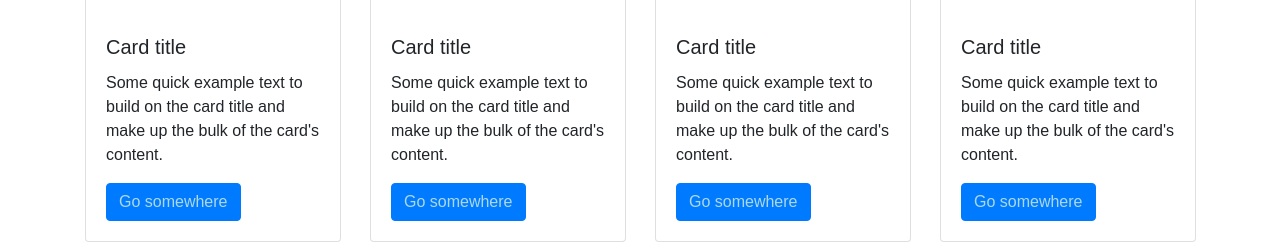
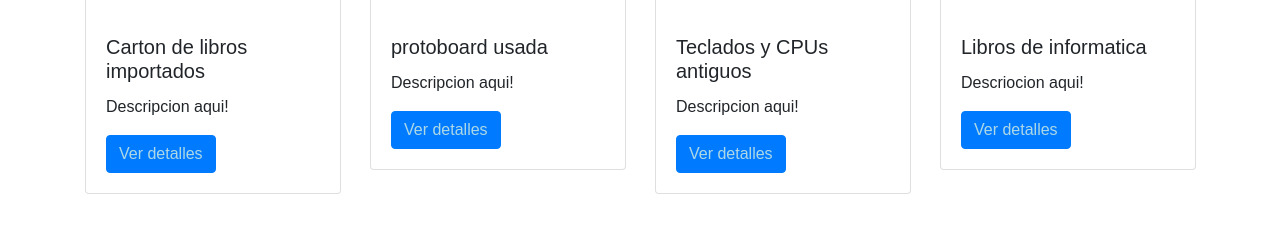
Before and after one commit to OsmaroB/-GREEN-BARTER, a PHP site: page /shop in a window 1280 px wide. Shown: the part 946-1188 px from the top of the page. After the commit the page ends 1140 px from the top, so only its background shows below. Run offline with PHP 8.4, Linux system fonts and the light colour scheme; some libraries are stand-ins or nearby versions.

Commit message:
se añade imagenes de los productos

```diff
--- a/views/shop_view.php
+++ b/views/shop_view.php
@@ -52,41 +52,41 @@
         <div class="up-30"></div>
         <div class="col-3">
             <div class="card" style="width: 16rem;">
-            <p class="text-center"><img  src="../web/img/shop/example.jpg" class="card-img-top img-cuadrada" alt="..."></p>
+            <p class="text-center"><img  src="../web/img/producto/carton.jpg" class="card-img-top img-cuadrada" alt="..."></p>
             <div class="card-body">
-                <h5 class="card-title">Card title</h5>
-                <p class="card-text">Some quick example text to build on the card title and make up the bulk of the card's content.</p>
-                <a href="#" class="btn btn-primary">Go somewhere</a>
+                <h5 class="card-title">Carton de libros importados</h5>
+                <p class="card-text">Descripcion aqui!</p>
+                <a href="detalle.php" class="btn btn-primary">Ver detalles</a>
             </div>
             </div>
         </div>
         <div class="col-3">
             <div class="card" style="width: 16rem;">
-            <p class="text-center"><img  src="../web/img/shop/example.jpg" class="card-img-top img-cuadrada" alt="..."></p>
+            <p class="text-center"><img  src="../web/img/producto/protoboard.png" class="card-img-top img-cuadrada" alt="..."></p>
             <div class="card-body">
-                <h5 class="card-title">Card title</h5>
-                <p class="card-text">Some quick example text to build on the card title and make up the bulk of the card's content.</p>
-                <a href="#" class="btn btn-primary">Go somewhere</a>
+                <h5 class="card-title">protoboard usada</h5>
+                <p class="card-text">Descripcion aqui!</p>
+                <a href="detalle.php" class="btn btn-primary">Ver detalles</a>
             </div>
             </div>
         </div>
         <div class="col-3">
             <div class="card" style="width: 16rem;">
-            <p class="text-center"><img  src="../web/img/shop/example.jpg" class="card-img-top img-cuadrada" alt="..."></p>
+            <p class="text-center"><img  src="../web/img/producto/electronica.jpeg" class="card-img-top img-cuadrada" alt="..."></p>
             <div class="card-body">
-                <h5 class="card-title">Card title</h5>
-                <p class="card-text">Some quick example text to build on the card title and make up the bulk of the card's content.</p>
-                <a href="#" class="btn btn-primary">Go somewhere</a>
+                <h5 class="card-title">Teclados y CPUs antiguos</h5>
+                <p class="card-text">Descripcion aqui!</p>
+                <a href="detalle.php" class="btn btn-primary">Ver detalles</a>
             </div>
             </div>
         </div>
         <div class="col-3">
             <div class="card" style="width: 16rem;">
-            <p class="text-center"><img  src="../web/img/shop/example.jpg" class="card-img-top img-cuadrada" alt="..."></p>
+            <p class="text-center"><img  src="../web/img/producto/libros.jpg" class="card-img-top img-cuadrada" alt="..."></p>
             <div class="card-body">
-                <h5 class="card-title">Card title</h5>
-                <p class="card-text">Some quick example text to build on the card title and make up the bulk of the card's content.</p>
-                <a href="#" class="btn btn-primary">Go somewhere</a>
+                <h5 class="card-title">Libros de informatica</h5>
+                <p class="card-text">Descriocion aqui!</p>
+                <a href="detalle.php" class="btn btn-primary">Ver detalles</a>
             </div>
             </div>
         </div>
```
